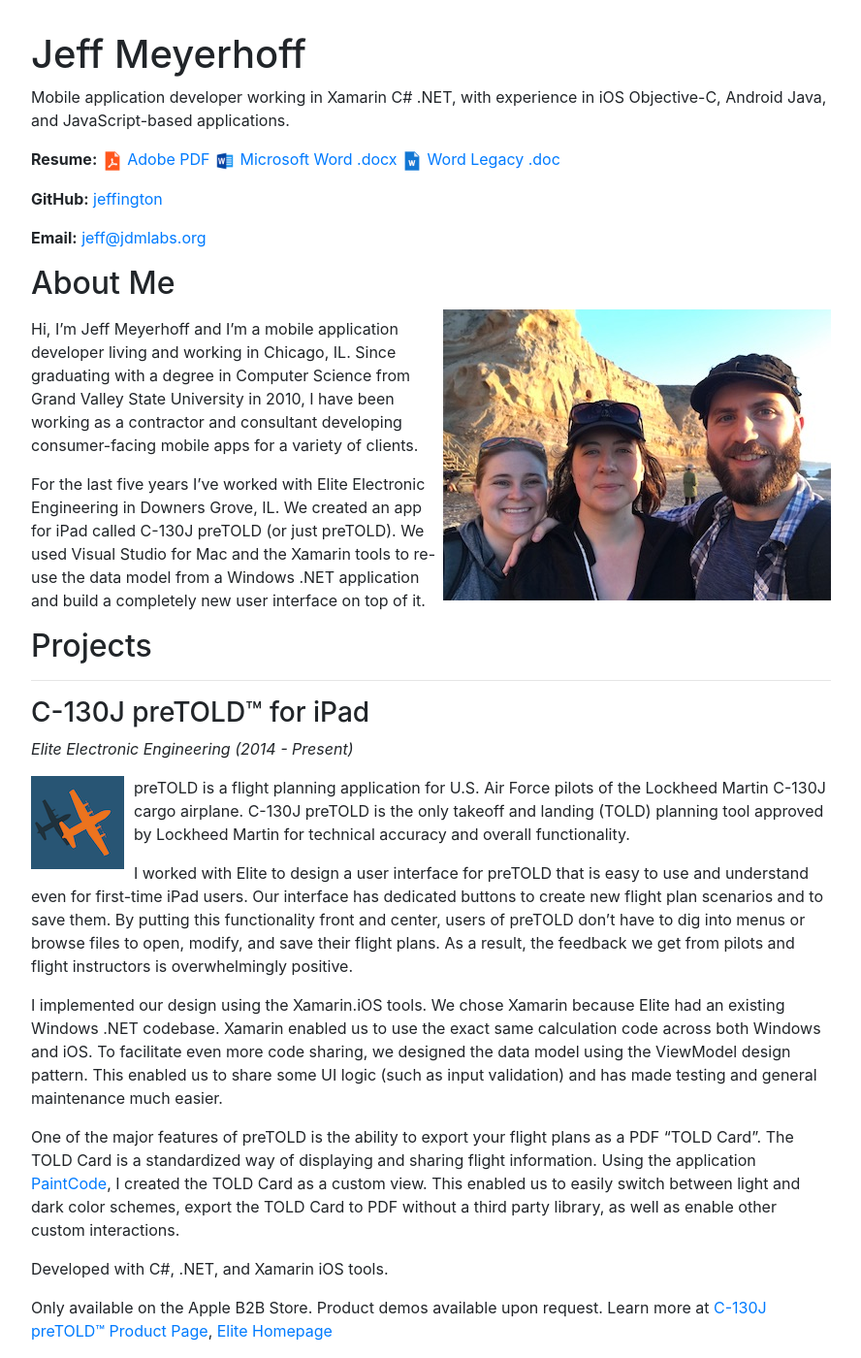
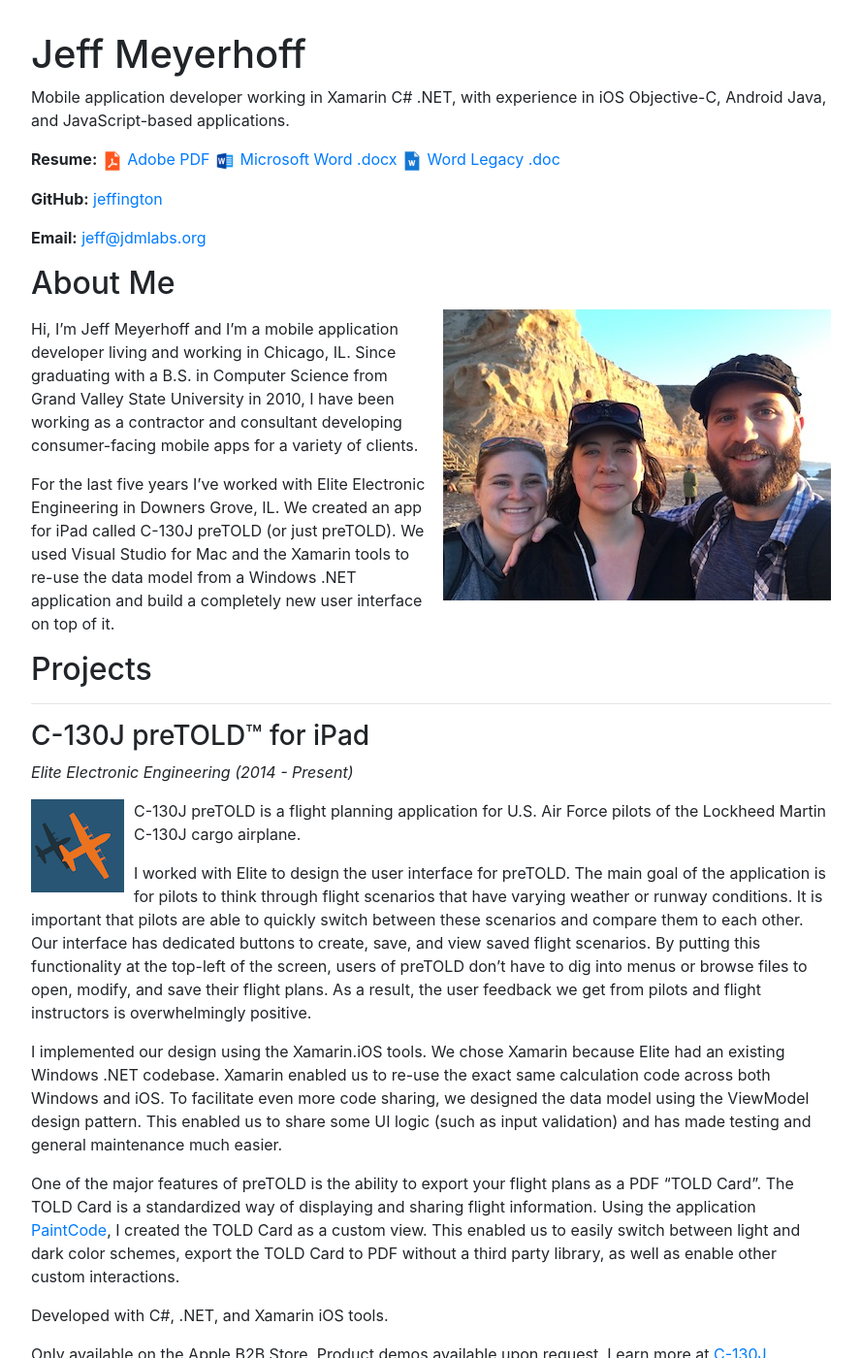
Before and after one commit to jeffington/jeffington.github.io, a Jekyll site: the page built from index.md, in a window 1280 px wide and 1400 px high. Shown: the whole window at 97% size, without its empty margins (148-1036 px from the left). Built offline with Jekyll 4.4.1, drawn with Linux system fonts in a browser that asks for light colours; nearby versions of some CDN libraries; library files that are not in the unit come from our copies.

Commit message:
Add margin to personal photo

```diff
--- a/index.md
+++ b/index.md
@@ -15,9 +15,9 @@ Mobile application developer working in Xamarin C# .NET, with experience in iOS
 
 ## About Me
 
-<img class="float-right" src="/assets/images/jeff-torrey-pines18.jpg">
+<img class="float-right" style="margin-left: 10px;" src="/assets/images/jeff-torrey-pines18.jpg">
 
-Hi, I'm Jeff Meyerhoff and I'm a mobile application developer living and working in Chicago, IL. Since graduating with a degree in Computer Science from Grand Valley State University in 2010, I have been working as a contractor and consultant developing consumer-facing mobile apps for a variety of clients.
+Hi, I'm Jeff Meyerhoff and I'm a mobile application developer living and working in Chicago, IL. Since graduating with a B.S. in Computer Science from Grand Valley State University in 2010, I have been working as a contractor and consultant developing consumer-facing mobile apps for a variety of clients.
 
 For the last five years I've worked with Elite Electronic Engineering in Downers Grove, IL. We created an app for iPad called C-130J preTOLD (or just preTOLD). We used Visual Studio for Mac and the Xamarin tools to re-use the data model from a Windows .NET application and build a completely new user interface on top of it.
 
@@ -31,11 +31,11 @@ _Elite Electronic Engineering (2014 - Present)_
 
 <img class="icon-img float-left" src="/assets/images/projects/pretold/pretold-app-icon-96.png" />
 
-preTOLD is a flight planning application for U.S. Air Force pilots of the Lockheed Martin C-130J cargo airplane. C-130J preTOLD is the only takeoff and landing (TOLD) planning tool approved by Lockheed Martin for technical accuracy and overall functionality.
+C-130J preTOLD is a flight planning application for U.S. Air Force pilots of the Lockheed Martin C-130J cargo airplane.
 
-I worked with Elite to design a user interface for preTOLD that is easy to use and understand even for first-time iPad users. Our interface has dedicated buttons to create new flight plan scenarios and to save them. By putting this functionality front and center, users of preTOLD don't have to dig into menus or browse files to open, modify, and save their flight plans. As a result, the feedback we get from pilots and flight instructors is overwhelmingly positive.
+I worked with Elite to design the user interface for preTOLD. The main goal of the application is for pilots to think through flight scenarios that have varying weather or runway conditions. It is important that pilots are able to quickly switch between these scenarios and compare them to each other. Our interface has dedicated buttons to create, save, and view saved flight scenarios. By putting this functionality at the top-left of the screen, users of preTOLD don't have to dig into menus or browse files to open, modify, and save their flight plans. As a result, the user feedback we get from pilots and flight instructors is overwhelmingly positive.
 
-I implemented our design using the Xamarin.iOS tools. We chose Xamarin because Elite had an existing Windows .NET codebase. Xamarin enabled us to use the exact same calculation code across both Windows and iOS. To facilitate even more code sharing, we designed the data model using the ViewModel design pattern. This enabled us to share some UI logic (such as input validation) and has made testing and general maintenance much easier.
+I implemented our design using the Xamarin.iOS tools. We chose Xamarin because Elite had an existing Windows .NET codebase. Xamarin enabled us to re-use the exact same calculation code across both Windows and iOS. To facilitate even more code sharing, we designed the data model using the ViewModel design pattern. This enabled us to share some UI logic (such as input validation) and has made testing and general maintenance much easier.
 
 One of the major features of preTOLD is the ability to export your flight plans as a PDF "TOLD Card". The TOLD Card is a standardized way of displaying and sharing flight information. Using the application <a href="https://www.paintcodeapp.com">PaintCode</a>, I created the TOLD Card as a custom view. This enabled us to easily switch between light and dark color schemes, export the TOLD Card to PDF without a third party library, as well as enable other custom interactions.
 
```
